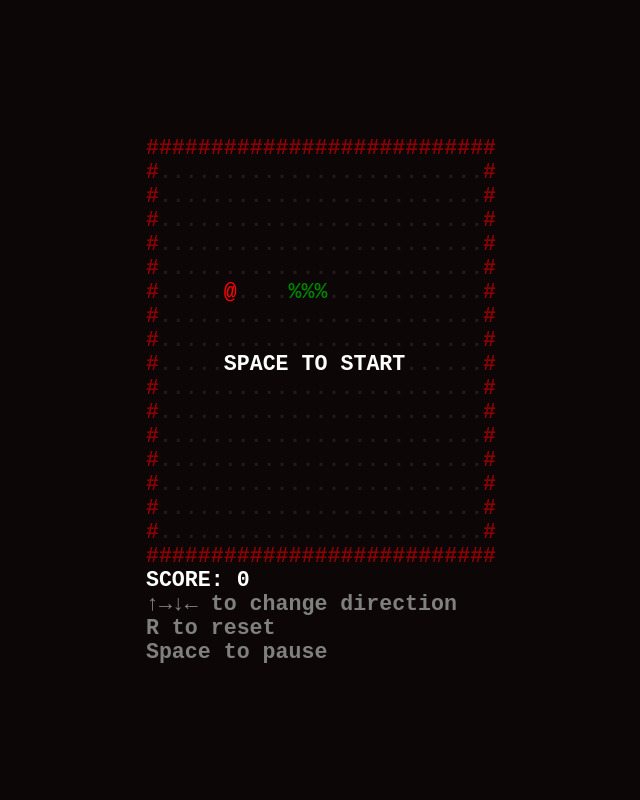
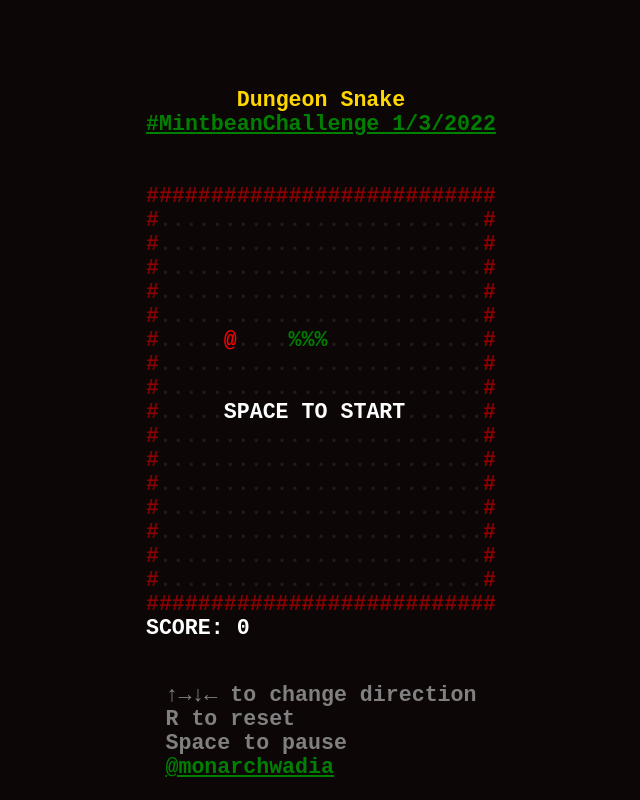
Before and after one commit to monarchwadia/mintbeanchallenge-snake, a website built with Parcel: page index.html in a window 1280 px wide. Shown: the whole page, without its empty margins (319-959 px from the left). Built offline with nearby package versions, Linux system fonts and the light colour scheme.

Commit message:
Made the indexhtml ugly by adding beautiful title and instructions

```diff
--- a/index.html
+++ b/index.html
@@ -4,20 +4,33 @@
   <meta charset="UTF-8">
   <meta http-equiv="X-UA-Compatible" content="IE=edge">
   <meta name="viewport" content="width=device-width, initial-scale=1.0">
-  <title>Snake | Monarch Wadia</title>
+  <title>Dungeon Snake | Monarch Wadia</title>
   <link rel="stylesheet" href="main.scss">
 </head>
 <body>
-  <div class="h-frame">
+  <div class="h-frame" style="font-family: monospace;">
     <div>&nbsp;</div>
     <div class="frame">
+      <div><h1 style="color: gold;">Dungeon Snake</h1></div>
+      <a href="https://twitter.com/Mintbeanio/status/1498779728228106249" rel="noopener noreferrer" target="_blank" style="color: green">#MintbeanChallenge 1/3/2022</a>
+      <div>&nbsp;</div>
       <div>&nbsp;</div>
       <div>
-        <div id="out" style="font-family: monospace;"></div>
+        <div id="out"></div>
       </div>
-      <div>&nbsp;</div>
     </div>
-    <div>&nbsp;</div>
+    <div>
+      <div class="frame" style="color: gray; display: flex; flex-direction: row;">
+        <div>&nbsp;</div>
+        <div style="display: flex; flex-direction: column;">
+          <p style='color: gray;'>↑→↓← to change direction</p>
+          <p style='color: gray;'>R to reset</p>
+          <p style='color: gray;'>Space to pause</p>
+          <a href="https://twitter.com/monarchwadia" rel="noopener noreferrer" target="_blank" style="color: green">@monarchwadia</a></p>
+        </div>
+        <div>&nbsp;</div>
+      </div>
+    </div>
   </div>
   <script src="src/index.ts" type="module"></script>
 </body>
--- a/src/render.util.ts
+++ b/src/render.util.ts
@@ -55,9 +55,6 @@ export default function renderUtil(props: Props) {
 
   // add score
   chars.push(`<span style='color: white;'>SCORE: ${state.score}`.split(""));
-  chars.push(`<span style='color: gray;'>↑→↓← to change direction`.split(""));
-  chars.push(`<span style='color: gray;'>R to reset`.split(""));
-  chars.push(`<span style='color: gray;'>Space to pause`.split(""));
 
   const string = chars.map(rows => rows.join("")).join("<br/>");
   el.innerHTML = string;
--- a/src/renderloop.manager.ts
+++ b/src/renderloop.manager.ts
@@ -5,7 +5,6 @@ export default class RenderloopManager {
     let timePrev;
 
     const step = (timeNow) => {
-      console.log("step");
       if (timePrev === undefined) {
         timePrev = timeNow;
       }
```
